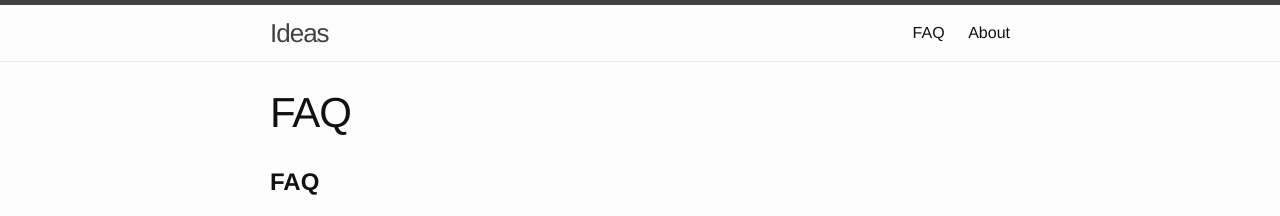
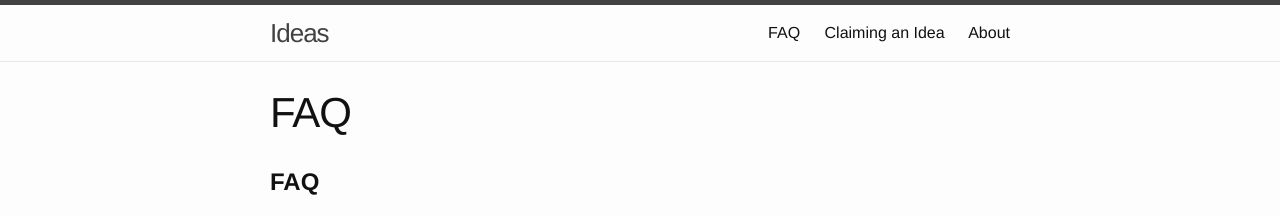
Before and after one commit to MicroTransactionsMatterToo/Idea, a Jekyll site: the page built from FAQ.md, in a window 1280 px wide. Shown: the top 216 px of the page. Built offline with Jekyll 4.4.1, drawn with Linux system fonts in a browser that asks for light colours.

Commit message:
Add another page

```diff
--- a/Manual Claiming-Addition.md
+++ b/Manual Claiming-Addition.md
@@ -1,3 +1,8 @@
+---
+template: page
+title: Claiming an Idea
+permalink: /claim/help
+---
 # **Claiming Manually**
 #####Please note that this is not the recommended way to claim idea's. The recommended way can be found [here](http://derp)
 
```
